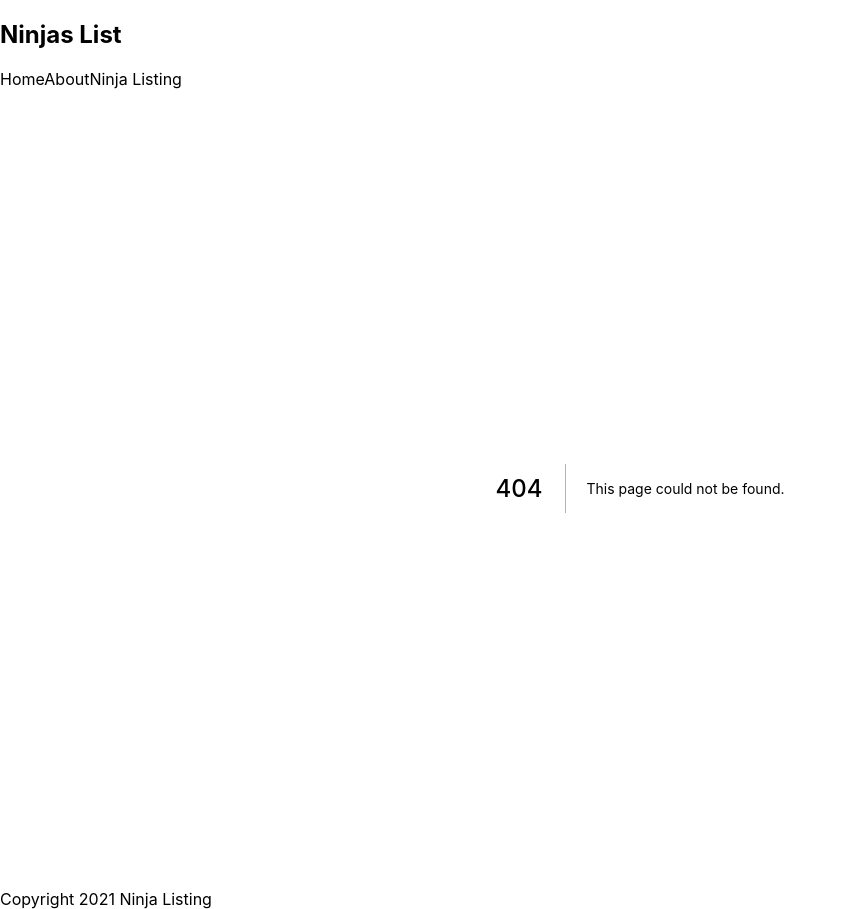
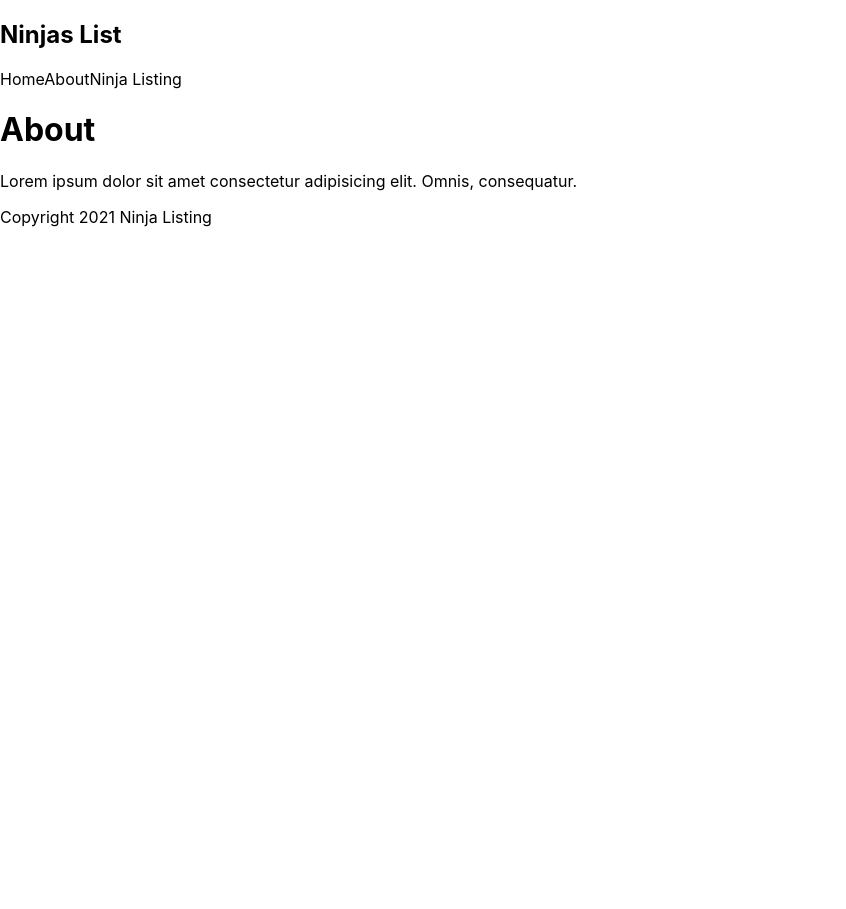
Before and after one commit to piotrglodek/nextjs-learn, a Next.js app: page /about in a window 1280 px wide. Before the commit this address had no page. Shown: the whole page, without its empty margins (0-846 px from the left). After the commit the page ends 800 px from the top, so only its background shows below. Built offline with nearby package versions, Linux system fonts and the light colour scheme.

Commit message:
Create About page

```diff
--- /dev/null
+++ b/pages/about.js
@@ -0,0 +1,13 @@
+const About = () => {
+  return (
+    <div>
+      <h1>About</h1>
+      <p>
+        Lorem ipsum dolor sit amet consectetur adipisicing elit. Omnis,
+        consequatur.
+      </p>
+    </div>
+  );
+};
+
+export default About;
```
